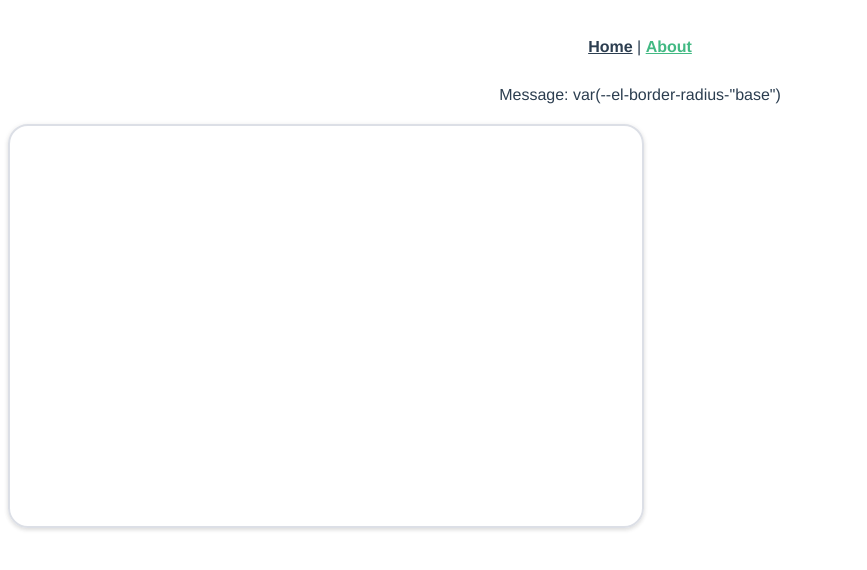
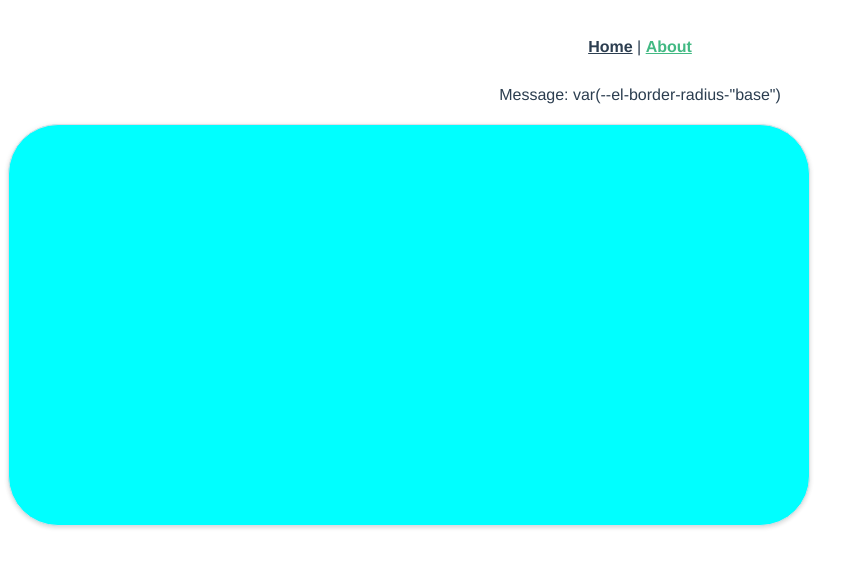
Before and after one commit to crazychucky/vue_login, a Vue app: page /about in a window 1280 px wide. Shown: the top 570 px of the page, without its empty margins (0-867 px from the left). Built offline with nearby package versions, Linux system fonts and the light colour scheme.

Commit message:
chore:update css

```diff
--- a/src/views/AboutView.vue
+++ b/src/views/AboutView.vue
@@ -4,10 +4,7 @@
             : ''}}</span>
    <div
         class="radius1"
-        :style="{
-          borderRadius: 'var(--el-border-radius-round)',
-        }"
-      />
+    />
 </template>
 
 <script lang="ts" setup>
@@ -17,9 +14,12 @@ import { ref } from 'vue'
 <style scoped>
 .radius1 {
   height: 400px;
-  width: 50%;
-  border: 2px solid var(--el-border-color);
+  width: 800px;
+  border: 1px solid var(--el-border-color);
+  border-radius: 50px;
   margin-top: 20px;
+  background-color:aqua;
+  fill:rgb(8, 8, 8);
   /* box-shadow: var(--el-box-shadow-dark), */
   box-shadow: 0 2px 4px rgba(0,0,0,0.12),0 0 6px rgba(0,0,0,0.04)
   /* boxShadow: 'var(--el-box-shadow-dark)', */
```
